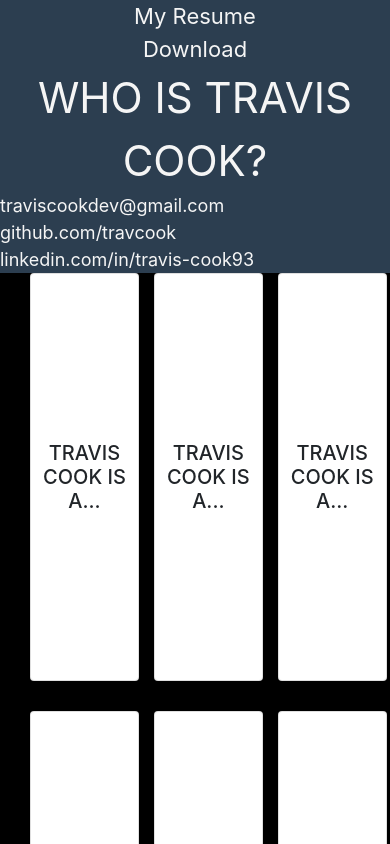
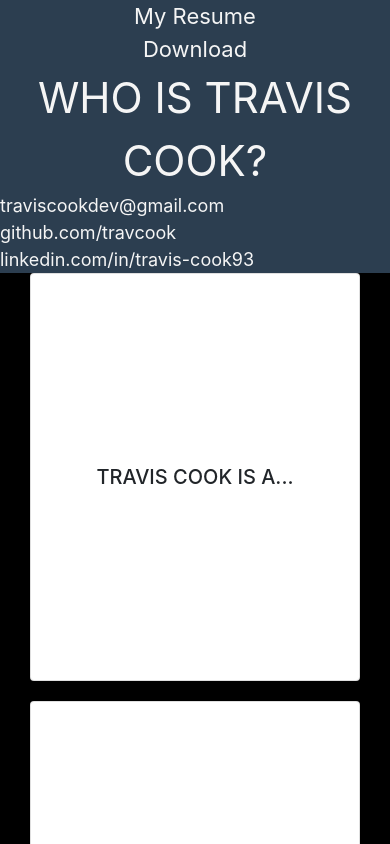
Before and after one commit to TravCook/reactportfolio, a React (Create React App) app: page / in a window 390 px wide. Shown: the top 844 px of the page. Built offline with nearby package versions, Linux system fonts and the light colour scheme.

Commit message:
added support for responsive screen sizes

```diff
--- a/src/App.css
+++ b/src/App.css
@@ -13,6 +13,27 @@
   grid-template-rows: repeat(2, 50%);
   row-gap: 20px;
   column-gap: 15px;
+}
+
+@media screen and (max-width: 1250px) {
+  .mainBody{
+    margin: auto;
+    display: grid;
+    grid-template-columns: repeat(2, 50%);
+    grid-template-rows: repeat(3, 33%);
+    row-gap: 20px;
+    column-gap: 15px;
+
+  }
+}
+
+@media screen and (max-width: 450px) {
+  .mainBody{
+    display: grid;
+    grid-template-columns: repeat(1, 100%);
+    grid-template-rows: repeat(6, 16%);
+
+  }
 }
 
 .App-logo {
```
